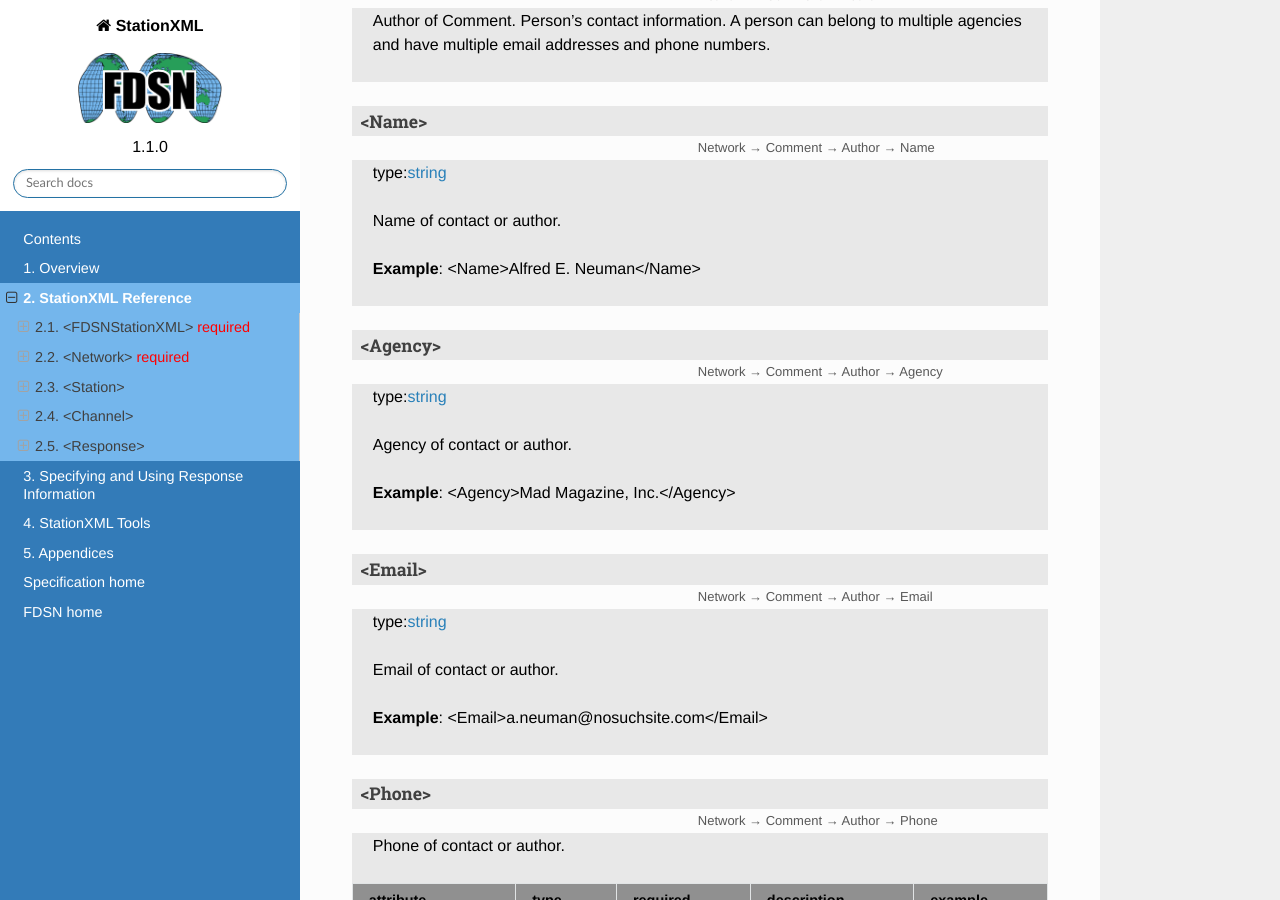
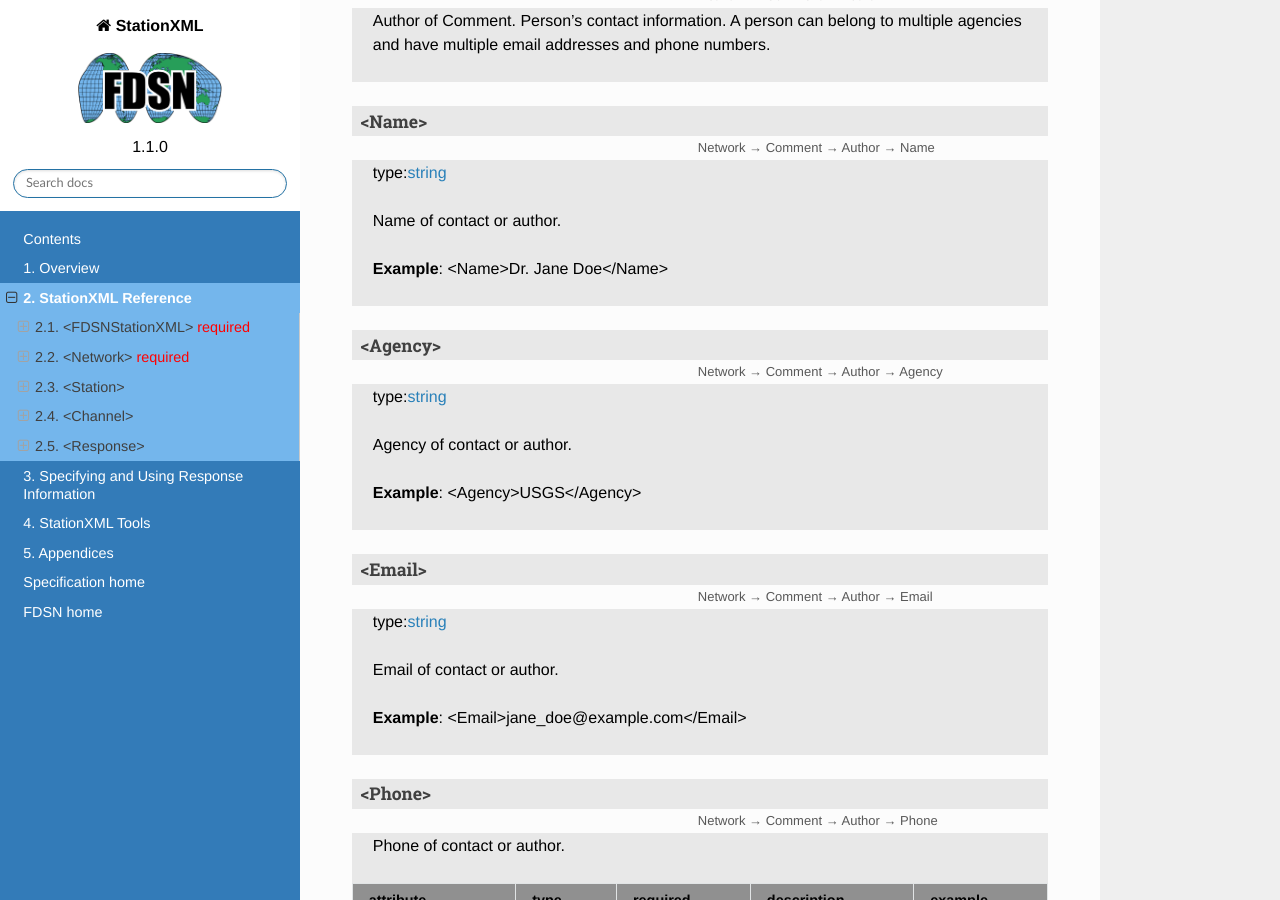
Before and after one commit to FDSN/StationXML, a Sphinx documentation site: the page built from docs/reference.rst, in a window 1280 px wide and 900 px high, scrolled down 3518 px. Built offline with Sphinx 7.4.7 and the Read the Docs theme 2.0.0, drawn with Linux system fonts in a browser that asks for light colours; some of the changed text lies outside the part shown.

Commit message:
update example names and agency, use Jane Doe, example.com and USGS

```diff
--- a/docs/level-channel.rst
+++ b/docs/level-channel.rst
@@ -269,7 +269,7 @@
 
    .. container:: example
 
-      **Example**: <Name>Alfred E. Neuman</Name>
+      **Example**: <Name>Dr. Jane Doe</Name>
 
 
 :raw-latex:`\noindent\rule{\textwidth}{1pt}`
@@ -300,7 +300,7 @@
 
    .. container:: example
 
-      **Example**: <Agency>Mad Magazine, Inc.</Agency>
+      **Example**: <Agency>USGS</Agency>
 
 
 :raw-latex:`\noindent\rule{\textwidth}{1pt}`
@@ -331,7 +331,7 @@
 
    .. container:: example
 
-      **Example**: <Email>a.neuman@nosuchsite.com</Email>
+      **Example**: <Email>jane_doe@example.com</Email>
 
 
 :raw-latex:`\noindent\rule{\textwidth}{1pt}`
--- a/docs/level-network.rst
+++ b/docs/level-network.rst
@@ -272,7 +272,7 @@
 
    .. container:: example
 
-      **Example**: <Name>Alfred E. Neuman</Name>
+      **Example**: <Name>Dr. Jane Doe</Name>
 
 
 :raw-latex:`\noindent\rule{\textwidth}{1pt}`
@@ -303,7 +303,7 @@
 
    .. container:: example
 
-      **Example**: <Agency>Mad Magazine, Inc.</Agency>
+      **Example**: <Agency>USGS</Agency>
 
 
 :raw-latex:`\noindent\rule{\textwidth}{1pt}`
@@ -334,7 +334,7 @@
 
    .. container:: example
 
-      **Example**: <Email>a.neuman@nosuchsite.com</Email>
+      **Example**: <Email>jane_doe@example.com</Email>
 
 
 :raw-latex:`\noindent\rule{\textwidth}{1pt}`
@@ -625,7 +625,7 @@
 
    .. container:: example
 
-      **Example**: <Name>Alfred E. Neuman</Name>
+      **Example**: <Name>Dr. Jane Doe</Name>
 
 
 :raw-latex:`\noindent\rule{\textwidth}{1pt}`
@@ -656,7 +656,7 @@
 
    .. container:: example
 
-      **Example**: <Agency>Mad Magazine, Inc.</Agency>
+      **Example**: <Agency>USGS</Agency>
 
 
 :raw-latex:`\noindent\rule{\textwidth}{1pt}`
@@ -687,7 +687,7 @@
 
    .. container:: example
 
-      **Example**: <Email>a.neuman@nosuchsite.com</Email>
+      **Example**: <Email>jane_doe@example.com</Email>
 
 
 :raw-latex:`\noindent\rule{\textwidth}{1pt}`
--- a/docs/level-station.rst
+++ b/docs/level-station.rst
@@ -268,7 +268,7 @@
 
    .. container:: example
 
-      **Example**: <Name>Alfred E. Neuman</Name>
+      **Example**: <Name>Dr. Jane Doe</Name>
 
 
 :raw-latex:`\noindent\rule{\textwidth}{1pt}`
@@ -299,7 +299,7 @@
 
    .. container:: example
 
-      **Example**: <Agency>Mad Magazine, Inc.</Agency>
+      **Example**: <Agency>USGS</Agency>
 
 
 :raw-latex:`\noindent\rule{\textwidth}{1pt}`
@@ -330,7 +330,7 @@
 
    .. container:: example
 
-      **Example**: <Email>a.neuman@nosuchsite.com</Email>
+      **Example**: <Email>jane_doe@example.com</Email>
 
 
 :raw-latex:`\noindent\rule{\textwidth}{1pt}`
@@ -1326,7 +1326,7 @@
 
    .. container:: example
 
-      **Example**: <Name>Alfred E. Neuman</Name>
+      **Example**: <Name>Dr. Jane Doe</Name>
 
 
 :raw-latex:`\noindent\rule{\textwidth}{1pt}`
@@ -1357,7 +1357,7 @@
 
    .. container:: example
 
-      **Example**: <Agency>Mad Magazine, Inc.</Agency>
+      **Example**: <Agency>USGS</Agency>
 
 
 :raw-latex:`\noindent\rule{\textwidth}{1pt}`
@@ -1388,7 +1388,7 @@
 
    .. container:: example
 
-      **Example**: <Email>a.neuman@nosuchsite.com</Email>
+      **Example**: <Email>jane_doe@example.com</Email>
 
 
 :raw-latex:`\noindent\rule{\textwidth}{1pt}`
```
Also changed, not shown: 1 other file.
